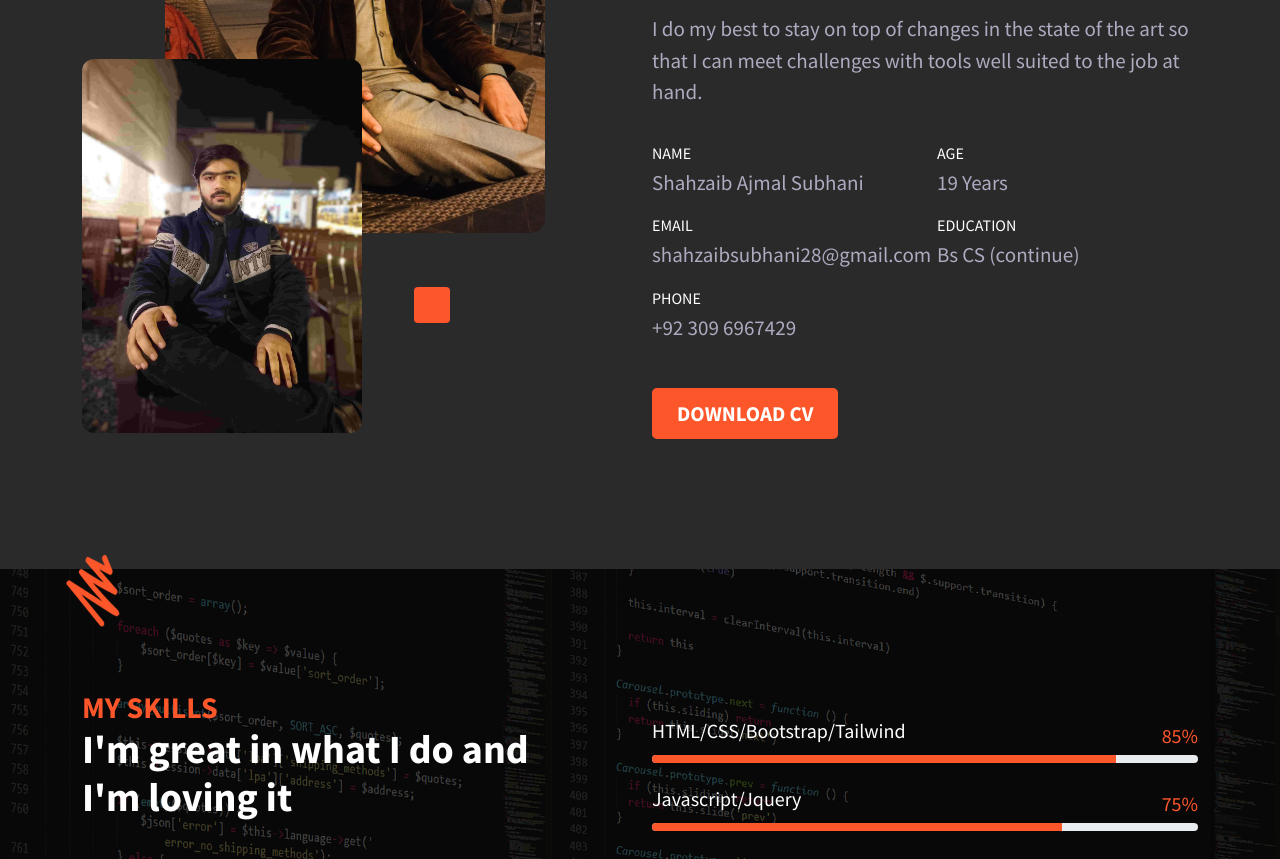
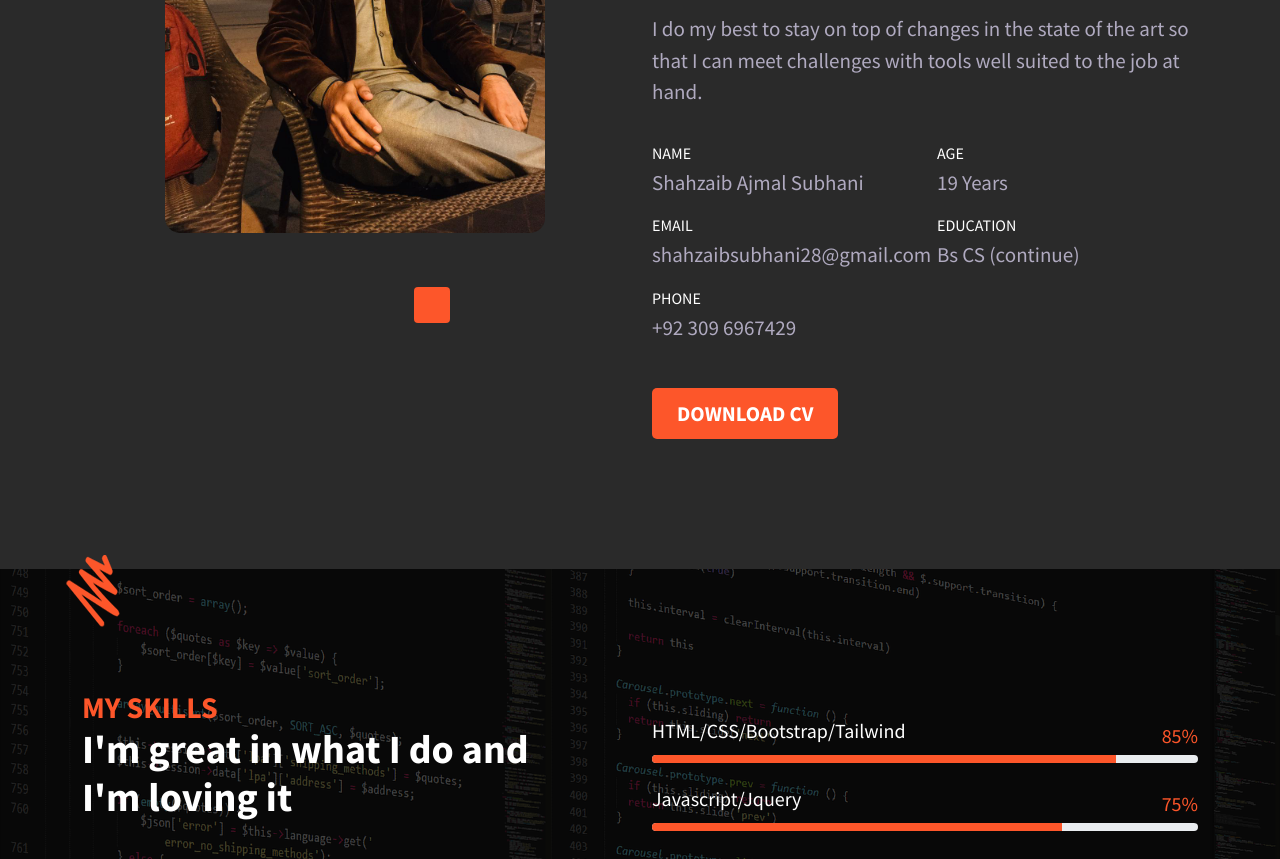
Before and after one commit to Shahzaib-Subhani/shahzaib-subhani.github.io, a plain HTML site: page index.html in a window 1280 px wide. Shown: the part 1936-2795 px from the top of the page. Drawn offline with Linux system fonts and the light colour scheme.

Commit message:
Update index.html

```diff
--- a/index.html
+++ b/index.html
@@ -168,7 +168,7 @@
 				<div class="col-xl-6 image-block" data-aos="fade-right" data-aos-delay="200" data-aos-duration="2000">
 					<div class="img-wrapper about-img-wrap" data-tilt data-tilt-max="10">
 						<img class="about-img-1 img-fluid" style="border-radius: 15px;" src="image/IMG-20211210-WA0007.jpg" alt="about image"  width="380px" height="436px">
-						<img class="about-img-2 img-fluid" src="image/imag-2-min.jpeg" style="border-radius: 12px;" width="280px" height="340px" alt="about image 2">
+
 					</div>
 				</div>
 				<div class="col-xl-6 content-block" data-aos="fade-right" data-aos-delay="400" data-aos-duration="2000">
```
